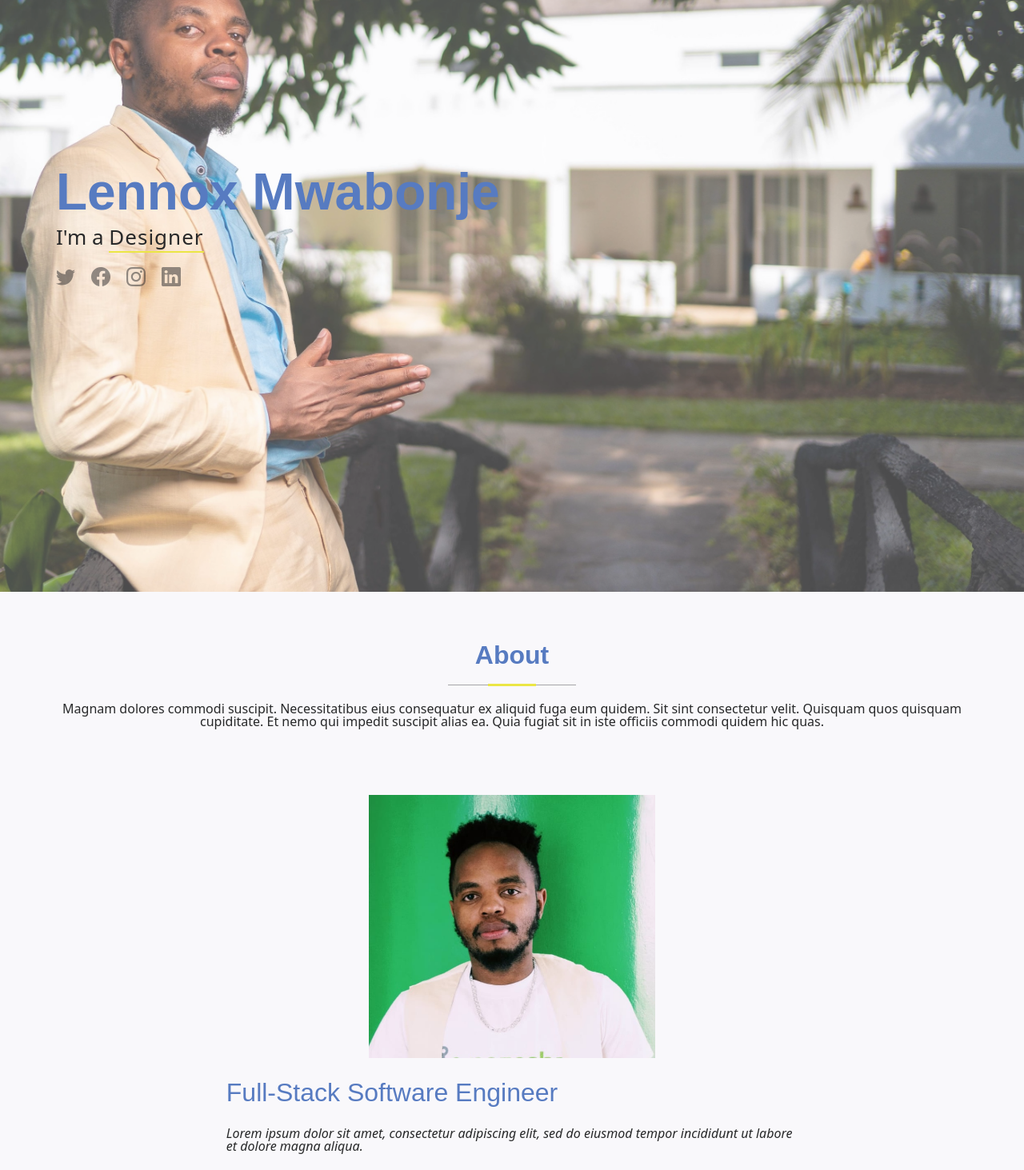
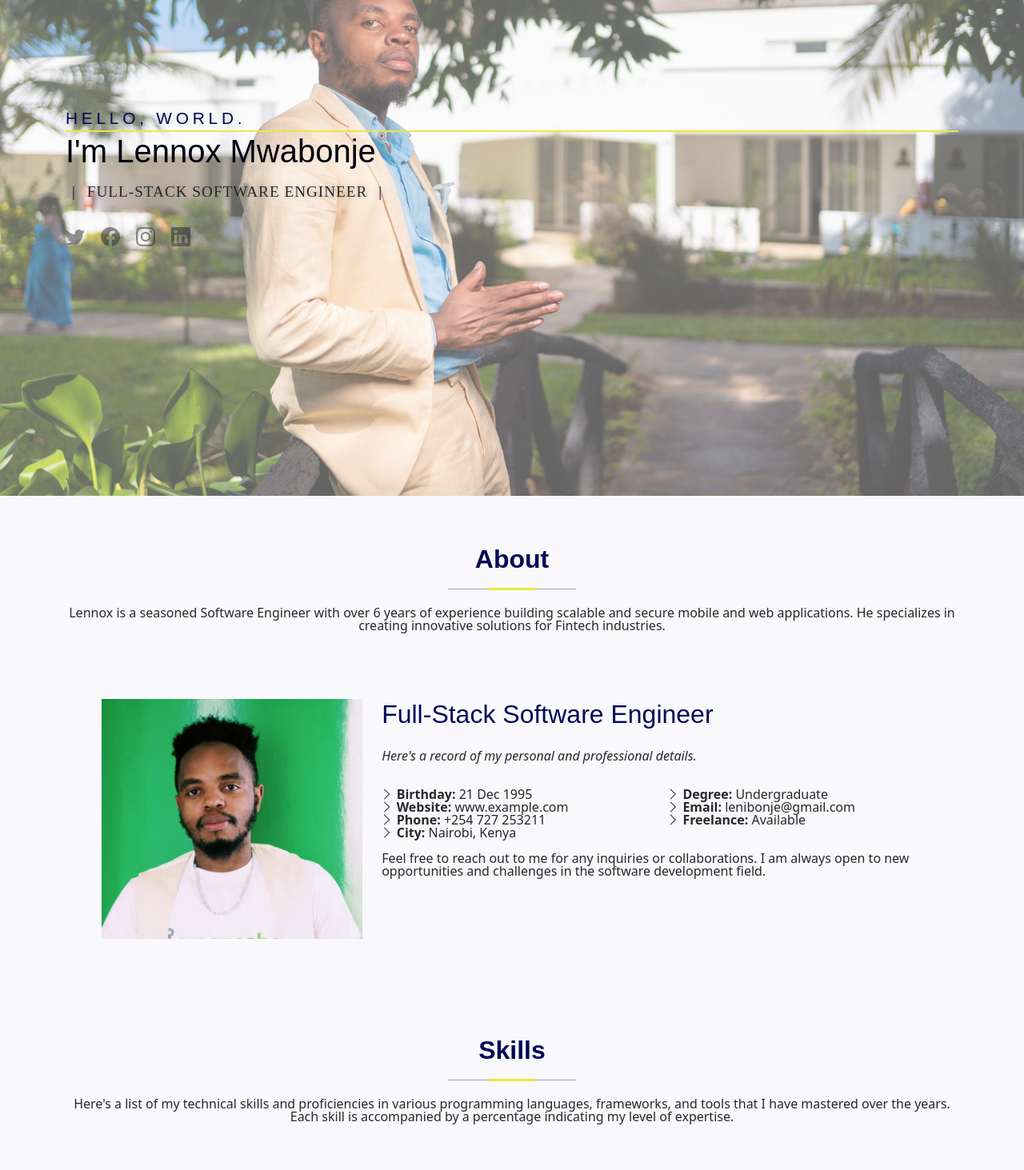
Before and after one commit to lenblazy/mwabonje-portfolio, a React (Vite) app: page / in a window 1280 px wide. Shown: the part 180-1643 px from the top of the page at 80% size. Built offline with nearby package versions, Linux system fonts and the light colour scheme.

Commit message:
Add different styles

```diff
--- a/src/main.css
+++ b/src/main.css
@@ -2,14 +2,14 @@
   --default-font: "Roboto", system-ui, -apple-system, "Segoe UI", Roboto,
     "Helvetica Neue", Arial, "Noto Sans", "Liberation Sans", sans-serif,
     "Apple Color Emoji", "Segoe UI Emoji", "Segoe UI Symbol", "Noto Color Emoji";
-  --heading-font: "Raleway", sans-serif;
+  --heading-font: "Futura", "Raleway", sans-serif;
   --nav-font: "Poppins", sans-serif;
 }
 
 :root {
   --background-color: #f9f8fb;
   --default-color: #272829;
-  --heading-color: #577bc1;
+  --heading-color: #000957;
   --primary-color: #000957;
   --accent-color: #ebe645;
   --surface-color: #f9f8fb;
@@ -28,7 +28,7 @@
 .light-background {
   --background-color: #f9f8fb;
   --default-color: #272829;
-  --heading-color: #577bc1;
+  --heading-color: #000210;
   --primary-color: #000957;
   --accent-color: #ebe645;
   --surface-color: #f9f8fb;
@@ -38,7 +38,7 @@
 .dark-background {
   --background-color: #f9f8fb;
   --default-color: #272829;
-  --heading-color: #577bc1;
+  --heading-color: #000957;
   --primary-color: #000957;
   --accent-color: #ebe645;
   --surface-color: #f9f8fb;
@@ -90,11 +90,11 @@ a {
   background: transparent;
 }
 
-*,
+/* *,
 *::before,
 *::after {
   box-sizing: inherit;
-}
+} */
 
 ul {
   margin-bottom: 3rem;
@@ -120,7 +120,6 @@ ul li {
 
 li {
   display: list-item;
-  /* block; */
 }
 
 /*--------------------------------------------------------------
@@ -229,17 +228,6 @@ section,
 }
 
 /*--------------------------------------------------------------
-# Global Sections
---------------------------------------------------------------*/
-section,
-.section {
-  color: var(--default-color);
-  background-color: var(--background-color);
-  padding: 60px 0;
-  overflow: clip;
-}
-
-/*--------------------------------------------------------------
 # Portfolio Details Section
 --------------------------------------------------------------*/
 .portfolio-details .portfolio-details-slider img {
@@ -332,13 +320,6 @@ section,
   animation-duration: 0.5s;
   -webkit-animation-fill-mode: both;
   animation-fill-mode: both;
-}
-
-*,
-*::before,
-*::after {
-  -webkit-box-sizing: border-box;
-  box-sizing: border-box;
 }
 
 /*--------------------------------------------------------------
@@ -560,18 +541,6 @@ section,
   margin-right: -20px;
 }
 
-*,
-*::before,
-*::after {
-  box-sizing: inherit;
-}
-
-*,
-*::before,
-*::after {
-  box-sizing: inherit;
-}
-
 button.stroke,
 .button.stroke {
   background: transparent !important;
--- /dev/null
+++ b/src/ui/components/social/SocialLinks.jsx
@@ -0,0 +1,15 @@
+const SocialLinks = ({ socialLinks }) => {
+  return (
+    <div className="social-links">
+      {socialLinks.map((link) => {
+        const { id, linkTo, image } = link;
+        return (
+          <a href={linkTo} key={id}>
+            <i className={`bi bi-${image}`}></i>
+          </a>
+        );
+      })}
+    </div>
+  );
+};
+export default SocialLinks;
--- a/src/ui/pages/Home.jsx
+++ b/src/ui/pages/Home.jsx
@@ -17,10 +17,10 @@ const Home = () => (
     <About />
     <Skills />
     <Resume />
-    <Portfolio />
-    <Testimonials />
-    <Services />
-    <Blog />
+    {/* <Portfolio /> */}
+    {/* <Testimonials /> */}
+    {/* <Services /> */}
+    {/* <Blog /> */}
     <Contact />
     <Footer />
   </>
--- a/src/ui/sections/about/About.jsx
+++ b/src/ui/sections/about/About.jsx
@@ -5,7 +5,7 @@ const About = () => (
   <section id="about" className="about section">
     <SectionTitle
       title="About"
-      content="Magnam dolores commodi suscipit. Necessitatibus eius consequatur ex aliquid fuga eum quidem. Sit sint consectetur velit. Quisquam quos quisquam cupiditate. Et nemo qui impedit suscipit alias ea. Quia fugiat sit in iste officiis commodi quidem hic quas."
+      content="Lennox is a seasoned Software Engineer with over 6 years of experience building scalable and secure mobile and web applications. He specializes in creating innovative solutions for Fintech industries."
     />
 
     <div className="container" data-aos="fade-up" data-aos-delay="100">
@@ -16,8 +16,7 @@ const About = () => (
         <div className="col-lg-8 content">
           <h2>Full-Stack Software Engineer</h2>
           <p className="fst-italic py-3">
-            Lorem ipsum dolor sit amet, consectetur adipiscing elit, sed do
-            eiusmod tempor incididunt ut labore et dolore magna aliqua.
+            Here's a record of my personal and professional details.
           </p>
           <div className="row">
             <div className="col-lg-6">
@@ -58,11 +57,9 @@ const About = () => (
             </div>
           </div>
           <p className="py-3">
-            Officiis eligendi itaque labore et dolorum mollitia officiis optio
-            vero. Quisquam sunt adipisci omnis et ut. Nulla accusantium dolor
-            incidunt officia tempore. Et eius omnis. Cupiditate ut dicta maxime
-            officiis quidem quia. Sed et consectetur qui quia repellendus itaque
-            neque.
+            Feel free to reach out to me for any inquiries or collaborations. I
+            am always open to new opportunities and challenges in the software
+            development field.
           </p>
         </div>
       </div>
--- a/src/ui/sections/contact/Contact.jsx
+++ b/src/ui/sections/contact/Contact.jsx
@@ -5,10 +5,7 @@ const Contact = () => {
     <section id="contact" className="contact section">
       <div className="container section-title" data-aos="fade-up">
         <h2>Contact</h2>
-        <p>
-          Necessitatibus eius consequatur ex aliquid fuga eum quidem sint
-          consectetur velit
-        </p>
+        <p>Feel free to reach out to me for any inquiries or collaborations.</p>
       </div>
 
       <div className="container" data-aos="fade-up" data-aos-delay="100">
@@ -23,7 +20,7 @@ const Contact = () => {
                 <i className="bi bi-geo-alt flex-shrink-0"></i>
                 <div>
                   <h3>Address</h3>
-                  <p>A108 Adam Street, New York, NY 535022</p>
+                  <p>Utawala-Githunguri RD, Nairobi, Kenya</p>
                 </div>
               </div>
 
@@ -34,8 +31,8 @@ const Contact = () => {
               >
                 <i className="bi bi-telephone flex-shrink-0"></i>
                 <div>
-                  <h3>Call Us</h3>
-                  <p>+1 5589 55488 55</p>
+                  <h3>Call Me</h3>
+                  <p>+254 727 25 3211</p>
                 </div>
               </div>
 
@@ -46,8 +43,8 @@ const Contact = () => {
               >
                 <i className="bi bi-envelope flex-shrink-0"></i>
                 <div>
-                  <h3>Email Us</h3>
-                  <p>info@example.com</p>
+                  <h3>Email Me</h3>
+                  <p>lenibonje@gmail.com</p>
                 </div>
               </div>
 
--- a/src/ui/sections/hero/Hero.jsx
+++ b/src/ui/sections/hero/Hero.jsx
@@ -1,39 +1,20 @@
 import heroBgImg from "../../../assets/img/home-bg.jpg";
+
 import "./styles.css";
 import { socialLinks } from "../../../data/data";
+import SocialLinks from "../../components/social/SocialLinks";
 
 const Hero = () => (
-  <section id="home" className="hero section dark-background">
+  <section id="home" className="hero section light-background">
     <img src={heroBgImg} alt="Lennox" data-aos="fade-in" />
     <div className="container" data-aos="fade-up" data-aos-delay="100">
-      <h2>Lennox Mwabonje</h2>
-      <p>
-        I'm a{" "}
-        <span
-          className="typed"
-          data-typed-items="Designer, Developer, Freelancer, Photographer"
-        >
-          Designer
-        </span>
-        <span
-          className="typed-cursor typed-cursor--blink"
-          aria-hidden="true"
-        ></span>
-        <span
-          className="typed-cursor typed-cursor--blink"
-          aria-hidden="true"
-        ></span>
+      <h5>Hello, World.</h5>
+      <h1>I'm Lennox Mwabonje</h1>
+      <p class="intro-position">
+        <span>Full-Stack Software Engineer</span>
       </p>
-      <div className="social-links">
-        {socialLinks.map((link) => {
-          const { id, linkTo, image } = link;
-          return (
-            <a href={linkTo} key={id}>
-              <i className={`bi bi-${image}`}></i>
-            </a>
-          );
-        })}
-      </div>
+
+      <SocialLinks socialLinks={socialLinks} />
     </div>
   </section>
 );
--- a/src/ui/sections/hero/styles.css
+++ b/src/ui/sections/hero/styles.css
@@ -13,17 +13,14 @@
 
 .hero img {
   position: absolute;
-  inset: 0;
-  display: block;
   width: 100%;
   height: 100%;
   object-fit: cover;
-  z-index: 1;
 }
 
 .hero:before {
   content: "";
-  background: color-mix(in srgb, var(--background-color), transparent 70%);
+  background: color-mix(in srgb, var(--background-color), transparent 60%);
   position: absolute;
   inset: 0;
   z-index: 2;
@@ -40,14 +37,47 @@
   font-weight: 700;
 }
 
+.hero h5 {
+  color: var(--primary-color);
+  font-family: var(--heading-font);
+  font-size: 1.3rem;
+  line-height: 1.5;
+  margin-bottom: 0;
+  text-transform: uppercase;
+  letter-spacing: 0.3rem;
+  text-shadow: 0 0 6px rgba(0, 0, 0, 0.2);
+  border-bottom: 2px solid var(--accent-color);
+}
+
 .hero p {
   margin: 5px 0 0 0;
   font-size: 26px;
+  font-family: "lora-regular", serif;
+  font-size: 1.2rem;
+  line-height: 2.4rem;
+  text-transform: uppercase;
+  letter-spacing: 0.2rem;
+  text-shadow: 0 0 6px rgba(0, 0, 0, 0.2);
 }
 
 .hero p span {
   letter-spacing: 1px;
-  border-bottom: 2px solid var(--accent-color);
+}
+
+.hero p span:first-child::before {
+  content: "|";
+  text-align: center;
+  display: inline-block;
+  padding: 0 14px 0 8px;
+  color: var(--primary-color);
+}
+
+.hero p span::after {
+  content: "|";
+  text-align: center;
+  display: inline-block;
+  padding: 0 8px 0 14px;
+  color: var(--primary-color);
 }
 
 .hero .social-links {
@@ -76,3 +106,16 @@
     font-size: 20px;
   }
 }
+
+@media only screen and (max-width: 600px) {
+  .hero p {
+    font-size: 1.1rem;
+  }
+  .hero p span {
+    padding: 0 0.6rem;
+  }
+  .hero p span::before,
+  .hero p span::after {
+    display: none !important;
+  }
+}
--- a/src/ui/sections/portfolio/Portfolio.jsx
+++ b/src/ui/sections/portfolio/Portfolio.jsx
@@ -10,7 +10,7 @@ const Portfolio = () => (
       <SectionTitle
         title={"Portfolio"}
         content={
-          "Magnam dolores commodi suscipit. Necessitatibus eius consequatur ex aliquid fuga eum quidem. Sit sint consectetur velit. Quisquam quosquisquam cupiditate. Et nemo qui impedit suscipit alias ea. Quia fugiat sit in iste officiis commodi quidem hic quas."
+          "Explore my portfolio to see a collection of my work, including web and mobile applications that I have developed. Each project showcases my skills in software engineering, design, and problem-solving. From Fintech solutions to innovative web applications, my portfolio reflects my dedication to delivering high-quality software that meets user needs and business goals."
         }
       />
     </div>
--- a/src/ui/sections/skills/Skills.jsx
+++ b/src/ui/sections/skills/Skills.jsx
@@ -5,8 +5,10 @@ const Skills = () => (
     <div className="container section-title" data-aos="fade-up">
       <h2>Skills</h2>
       <p>
-        Necessitatibus eius consequatur ex aliquid fuga eum quidem sint
-        consectetur velit
+        Here's a list of my technical skills and proficiencies in various
+        programming languages, frameworks, and tools that I have mastered over
+        the years. Each skill is accompanied by a percentage indicating my level
+        of expertise.
       </p>
     </div>
 
```
Also changed, not shown: src/ui/sections/resume/Resume.jsx (+14 -32 lines), src/assets/img/home-bg.jpg.
